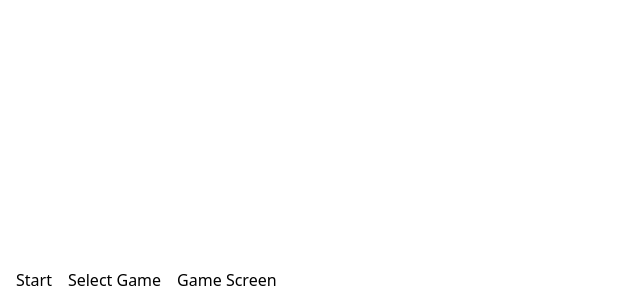
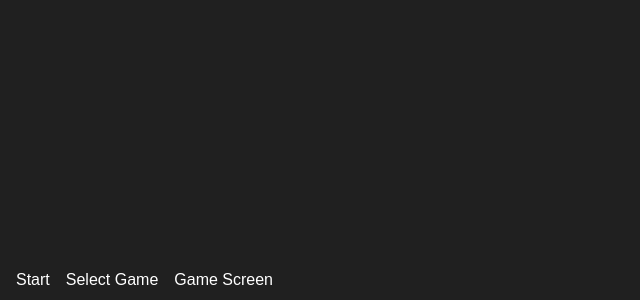
Before and after one commit to fishyandchips/trainee-kungfupanda-25t3, a React (Vite) app in the folder frontend/: page /game in a window 1280 px wide. Shown: the part 500-800 px from the top of the page, without its empty margins (0-640 px from the left). Built offline with nearby package versions, Linux system fonts and the light colour scheme.

Commit message:
Made site dark mode

```diff
--- a/frontend/src/App.css
+++ b/frontend/src/App.css
@@ -0,0 +1,12 @@
+@import url('https://fonts.googleapis.com/css2?family=Inter:ital,opsz,wght@0,14..32,100..900;1,14..32,100..900&display=swap');
+
+* {
+  box-sizing: border-box;
+  margin: 0;
+  padding: 0;
+  font-family: 'Raleway', sans-serif;
+}
+
+html, body {
+  background-color: #202020;
+}
--- a/frontend/src/App.jsx
+++ b/frontend/src/App.jsx
@@ -8,7 +8,7 @@
   return (
     <>
       <Router>
-        <div className='h-4 w-full absolute bottom-0 -translate-y-4 flex gap-4 p-4'>
+        <div className='h-4 w-full absolute bottom-0 -translate-y-4 flex gap-4 p-4 text-[#FFFFFF]'>
           <a className='cursor-pointer hover:underline'
           href="/">
             Start
```
